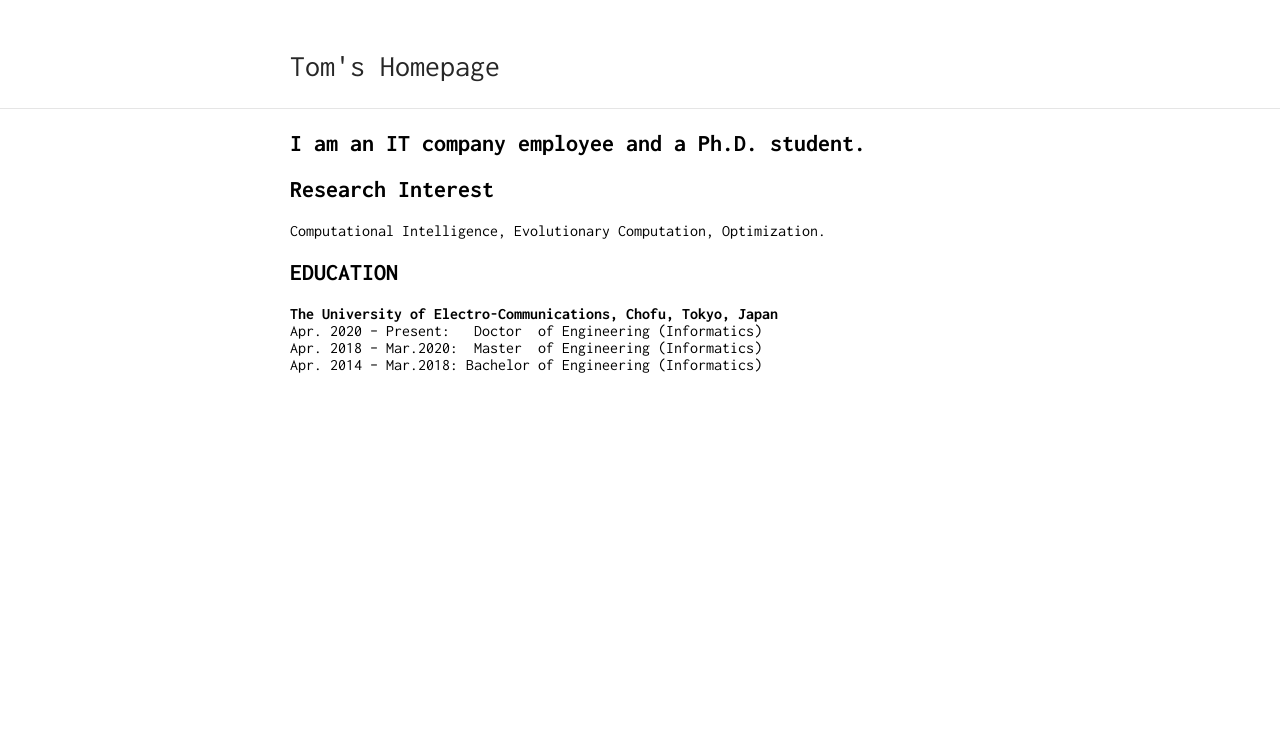
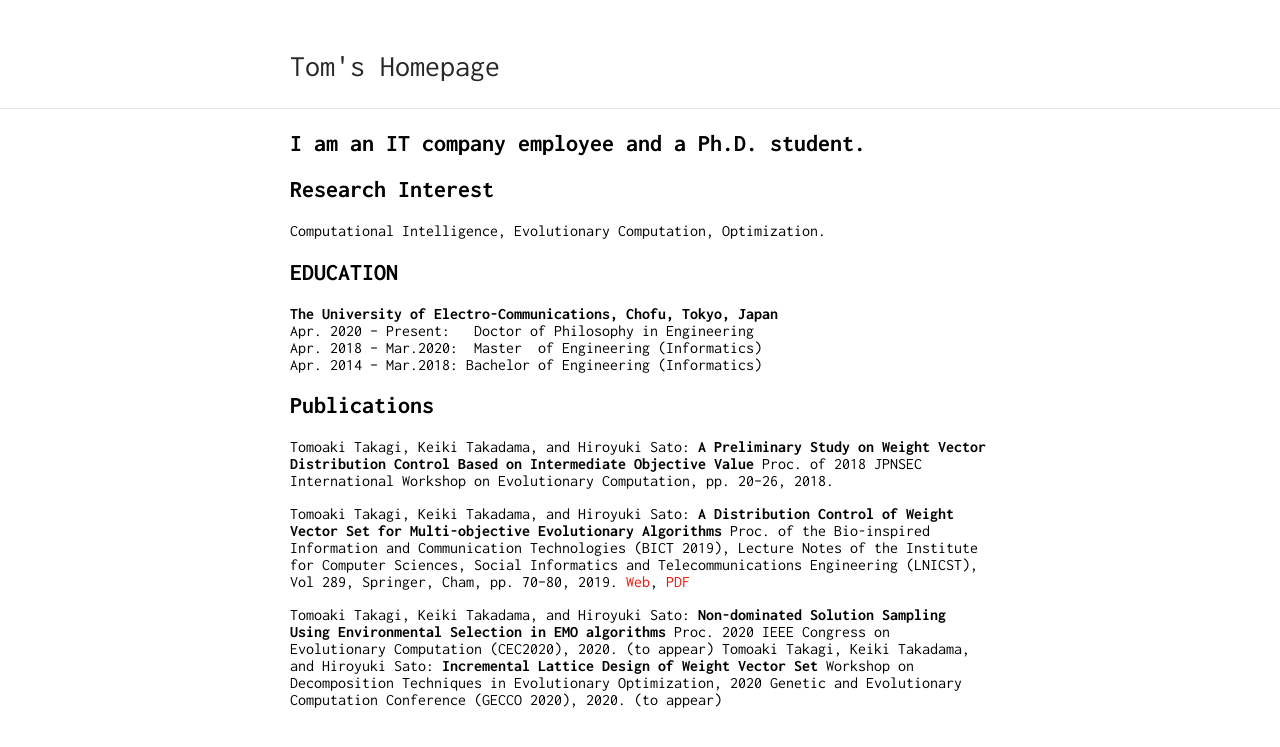
Before and after one commit to tomtkg/tomtkg.github.io, a Jekyll site: the page built from index.md, in a window 1280 px wide. Shown: the top 747 px of the page. Built offline with Jekyll 4.4.1, drawn with Linux system fonts in a browser that asks for light colours.

Commit message:
Update index.md

```diff
--- a/index.md
+++ b/index.md
@@ -11,12 +11,15 @@ Computational Intelligence, Evolutionary Computation, Optimization.
 
 ## EDUCATION
 **The University of Electro-Communications, Chofu, Tokyo, Japan**
-Apr. 2020 – Present: &nbsp;&nbsp;Doctor &nbsp;of Engineering (Informatics)
+Apr. 2020 – Present: &nbsp;&nbsp;Doctor of Philosophy in Engineering
 Apr. 2018 – Mar.2020: &nbsp;Master &nbsp;of Engineering (Informatics)
 Apr. 2014 – Mar.2018:  Bachelor of Engineering (Informatics)
 
-<!--
+
 ## Publications
+Tomoaki Takagi, Keiki Takadama, and Hiroyuki Sato: **A Preliminary Study on Weight Vector Distribution Control Based on Intermediate Objective Value** Proc. of 2018 JPNSEC International Workshop on Evolutionary Computation, pp. 20--26, 2018.
 
 Tomoaki Takagi, Keiki Takadama, and Hiroyuki Sato: **A Distribution Control of Weight Vector Set for Multi-objective Evolutionary Algorithms** Proc. of the Bio-inspired Information and Communication Technologies (BICT 2019), Lecture Notes of the Institute for Computer Sciences, Social Informatics and Telecommunications Engineering (LNICST), Vol 289, Springer, Cham, pp. 70--80, 2019. [Web](https://link.springer.com/chapter/10.1007%2F978-3-030-24202-2_6), [PDF](https://link.springer.com/content/pdf/10.1007%2F978-3-030-24202-2_6.pdf)
--->
+
+Tomoaki Takagi, Keiki Takadama, and Hiroyuki Sato: **Non-dominated Solution Sampling Using Environmental Selection in EMO algorithms** Proc. 2020 IEEE Congress on Evolutionary Computation (CEC2020), 2020. (to appear)
+Tomoaki Takagi, Keiki Takadama, and Hiroyuki Sato: **Incremental Lattice Design of Weight Vector Set** Workshop on Decomposition Techniques in Evolutionary Optimization, 2020 Genetic and Evolutionary Computation Conference (GECCO 2020), 2020. (to appear)
```
Also changed, not shown: other parts of index.md (+1 -1 lines).
